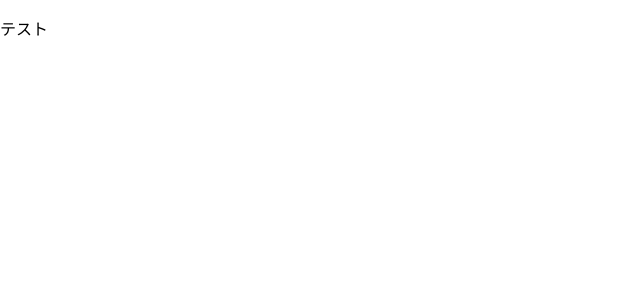
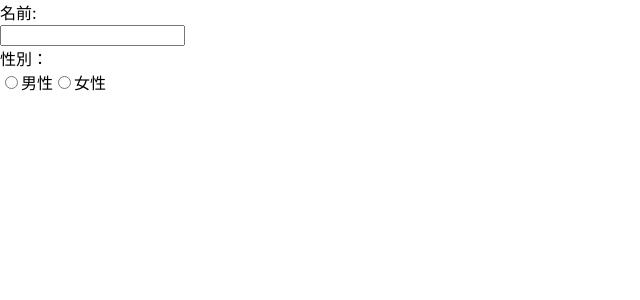
Before and after one commit to umedanaoyuki/react-hook-form0111, a React (Create React App) app: page / in a window 1280 px wide. Shown: the top 300 px of the page, without its empty margins (0-640 px from the left). Built offline with nearby package versions, Linux system fonts and the light colour scheme.

Commit message:
ラベルの追加

```diff
--- a/src/App.js
+++ b/src/App.js
@@ -18,7 +18,43 @@ export default function FormBasic() {
     const onerror = err => console.log(err);
 
 return (
-    <p>テスト</p>
+    <form onSubmit={handleSubmit(onsubmit, onerror)} noValidate>
+        <div>
+            <label htmlFor="name">名前:</label><br/>
+            <input id="name" type="text" {...register('name', {
+                required: '名前は必須です。',
+                maxLength: {
+                    value: 20,
+                    message: '名前は20文字以内にしてください。'
+                }
+            })}　/>
+            <div>{errors.name?.message}</div>
+        </div>
+
+        <div>
+            <label htmlFor='gender'>性別：</label><br/>
+            <label>
+                <input type="radio" value="male"
+                    {...register('gender', {
+                        required: '性別は必須です。',
+                    })} />男性
+            </label>
+            <label>
+                <input type="radio" value="female"
+                       {...register('gender', {
+                           required: '性別は必須です。',
+                       })} />女性
+            </label>
+            <div>{errors.gender?.message}</div>
+        </div>
+
+
+
+
+
+
+
+    </form>
 )
 
 
```
